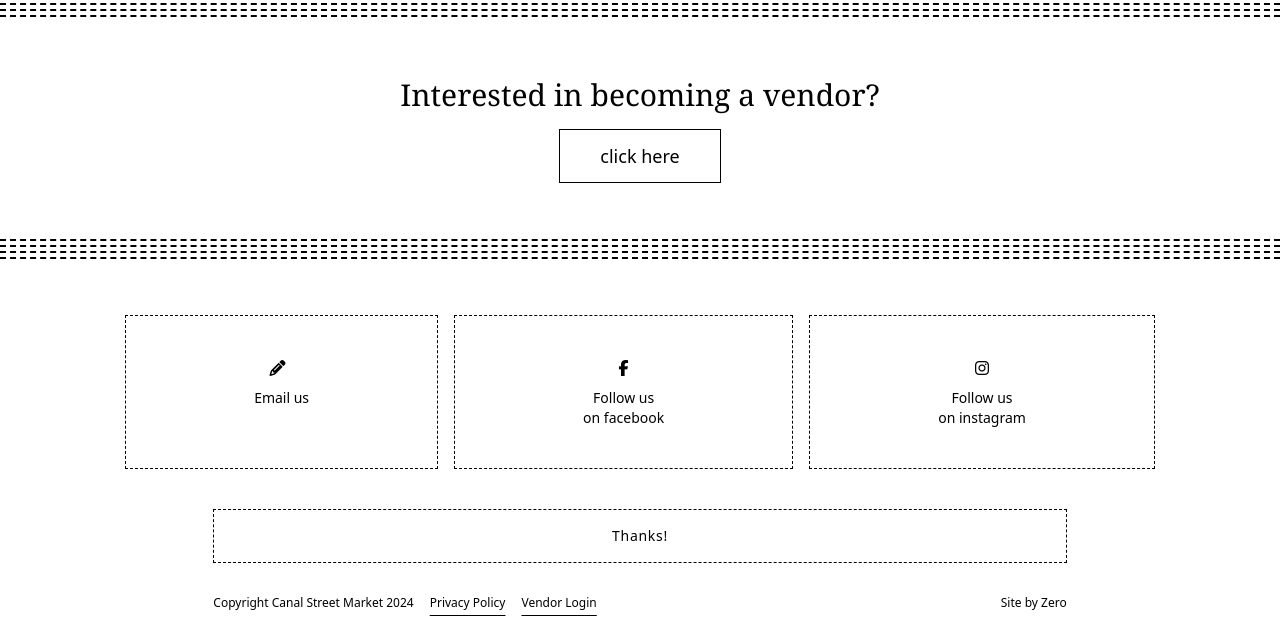
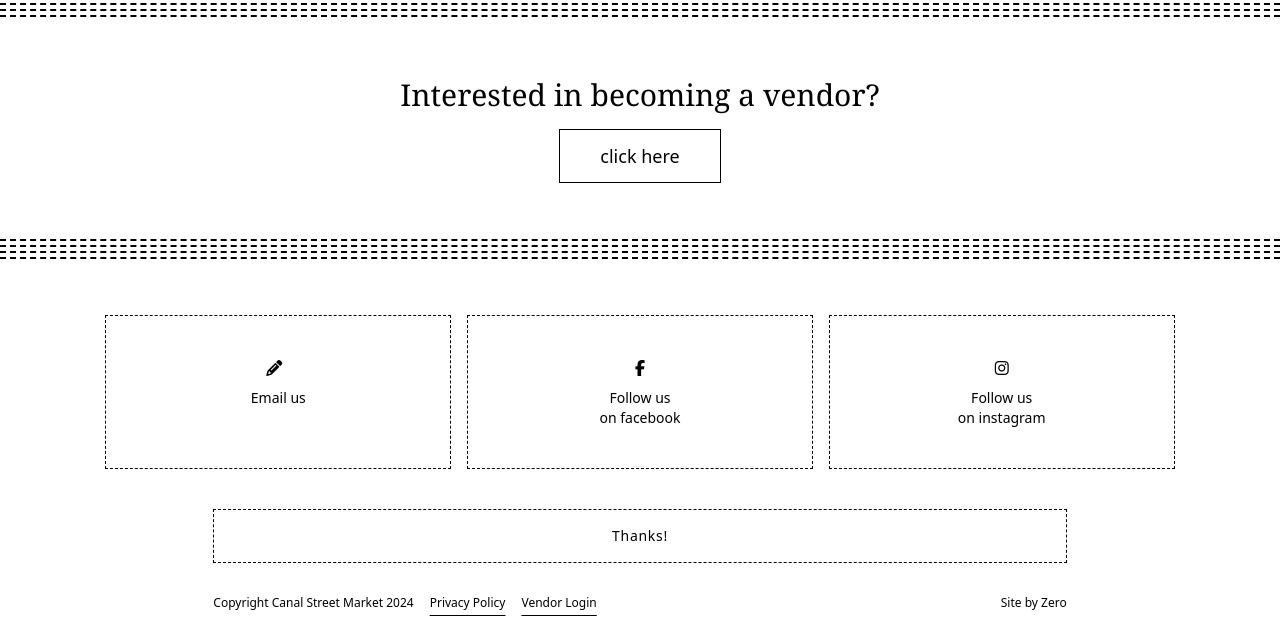
Before and after one commit to KritikaTldr/Project3-Tailwind-, a website: page src/index.html in a window 1280 px wide. Shown: the part 4937-5580 px from the top of the page. Drawn offline with nearby package versions, Linux system fonts and the light colour scheme.

Commit message:
Project 3

```diff
--- a/src/index.html
+++ b/src/index.html
@@ -103,20 +103,20 @@
     <hr class="border-t-2 border-dashed border-black mb-1 pr-24">
 
     <div class="flex justify-center items-center mt-14">
-        <div class="flex justify-center space-x-4">
+        <div class="grid md:grid-cols-1 lg:grid-cols-3 gap-4">
             <div class="border border-dashed border-black py-10 px-32 text-center">
                 <div>
-                    <i class="fa-solid fa-pencil fa-md pr-2 " style="color: #000000;"></i></div>
+                    <i class="fa-solid fa-pencil fa-md pr-2" style="color: #000000;"></i>
+                </div>
                 <p class="text-sm mt-2">Email us</p>
             </div>
-
             <div class="border border-dashed border-black py-10 px-32 text-center">
                 <div>
                     <i class="fa-brands fa-facebook-f" style="color: #000000;"></i>
                 </div>
                 <p class="text-sm mt-2">Follow us <br> on facebook</p>
             </div>
-            <div class="border border-dashed border-black py-10 px-32  text-center">
+            <div class="border border-dashed border-black py-10 px-32 text-center">
                 <div>
                     <i class="fa-brands fa-instagram" style="color: #000000;"></i>
                 </div>
```
